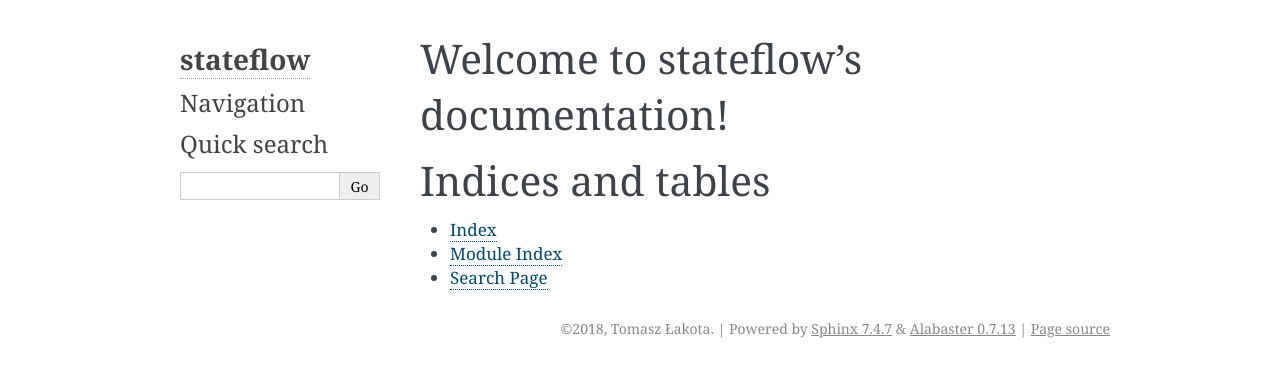
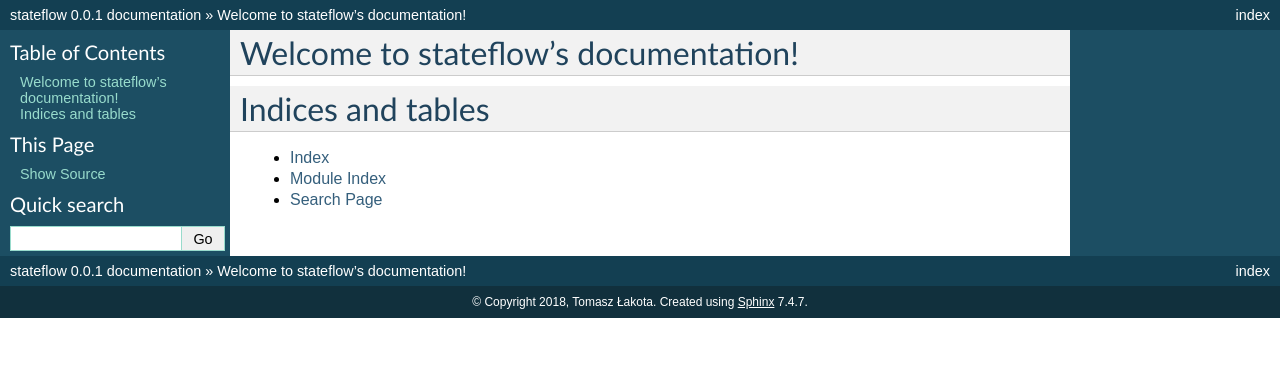
Before and after one commit to peper0/stateflow, a Sphinx documentation site: the page built from docs/index.rst, in a window 1280 px wide. Shown: the top 377 px of the page. Built offline with Sphinx 7.4.7, drawn with Linux system fonts in a browser that asks for light colours.

Commit message:
Switch theme to 'default', turn on the same extensions as in pyqtgraph.

```diff
--- a/docs/conf.py
+++ b/docs/conf.py
@@ -31,7 +31,7 @@
 # Add any Sphinx extension module names here, as strings. They can be
 # extensions coming with Sphinx (named 'sphinx.ext.*') or your custom
 # ones.
-extensions = []
+extensions = ['sphinx.ext.autodoc', 'sphinx.ext.viewcode']
 
 # Add any paths that contain templates here, relative to this directory.
 templates_path = ['_templates']
@@ -83,7 +83,7 @@
 # The theme to use for HTML and HTML Help pages.  See the documentation for
 # a list of builtin themes.
 #
-html_theme = 'alabaster'
+html_theme = 'default'
 
 # Theme options are theme-specific and customize the look and feel of a theme
 # further.  For a list of options available for each theme, see the
@@ -101,15 +101,15 @@
 #
 # This is required for the alabaster theme
 # refs: http://alabaster.readthedocs.io/en/latest/installation.html#sidebars
-html_sidebars = {
-    '**': [
-        'about.html',
-        'navigation.html',
-        'relations.html',  # needs 'show_related': True theme option to display
-        'searchbox.html',
-        'donate.html',
-    ]
-}
+# html_sidebars = {
+#     '**': [
+#         'about.html',
+#         'navigation.html',
+#         'relations.html',  # needs 'show_related': True theme option to display
+#         'searchbox.html',
+#         'donate.html',
+#     ]
+# }
 
 
 # -- Options for HTMLHelp output ------------------------------------------
```
